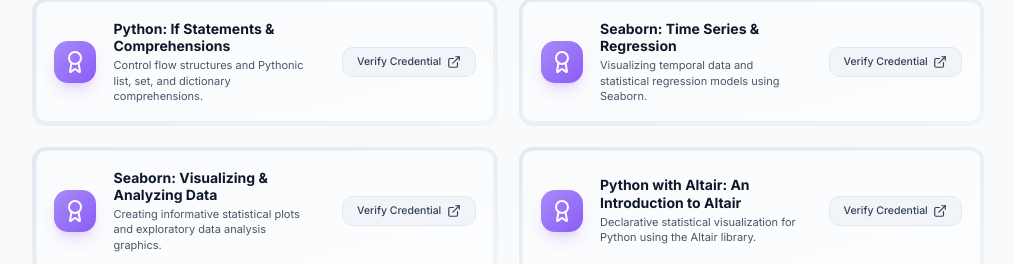
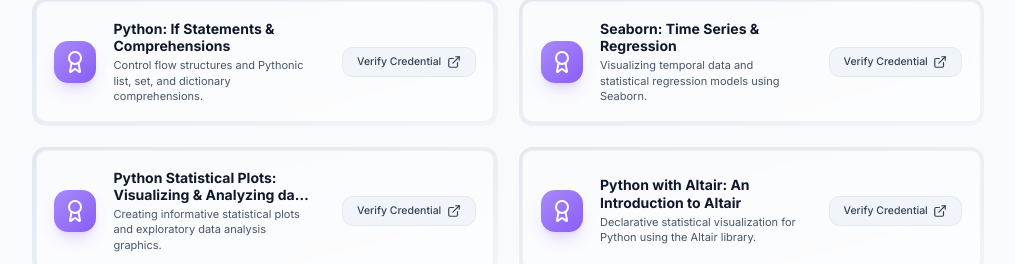
Before and after one commit to rclynn/my-portfolio, a React (Vite) app: page /certifications in a window 1280 px wide. Shown: the part 6050-6314 px from the top of the page, without its empty margins (132-1147 px from the left). Built offline with nearby package versions, Linux system fonts and the light colour scheme.

Commit message:
content: update Seaborn certification title

```diff
--- a/src/data/portfolioData.js
+++ b/src/data/portfolioData.js
@@ -670,7 +670,7 @@
     category: 'Professional',
   },
   {
-    title: 'Seaborn: Visualizing & Analyzing Data',
+    title: 'Python Statistical Plots: Visualizing & Analyzing data Using Seaborn',
     issuer: 'Professional Certification',
     description: 'Creating informative statistical plots and exploratory data analysis graphics.',
     link: '/certifications/Python Statistical Plots_ Visualizing & Analyzing Data Using Seaborn.png',
```
